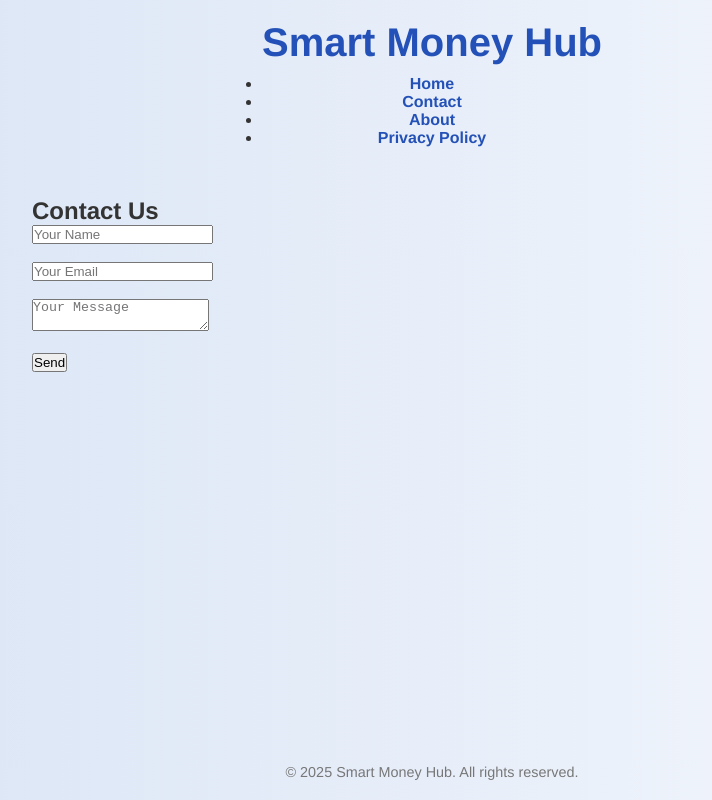
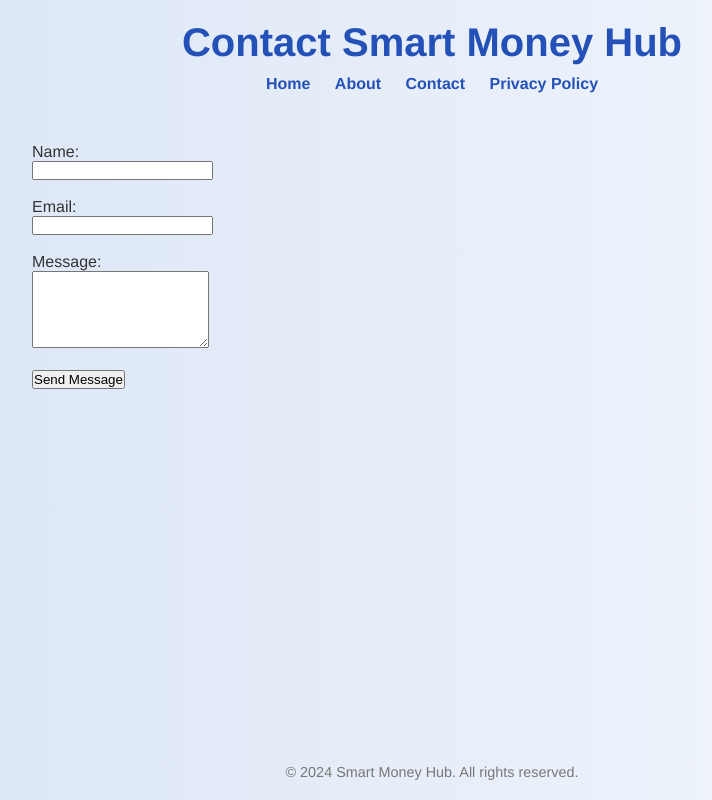
Before and after one commit to Mnrasheed2290/SmartMoneyHub-, a website: page contact.html in a window 1280 px wide. Shown: the whole page, without its empty margins (208-920 px from the left). Drawn offline with Linux system fonts and the light colour scheme.

Commit message:
Update contact.html

```diff
--- a/contact.html
+++ b/contact.html
@@ -2,41 +2,45 @@
 <html lang="en">
 <head>
   <meta charset="UTF-8">
-  <meta name="viewport" content="width=device-width, initial-scale=1">
-  <title>Contact Us - Smart Money Hub</title>
+  <meta name="viewport" content="width=device-width, initial-scale=1.0">
+  <meta name="description" content="Contact Smart Money Hub.">
+  <title>Contact Us | Smart Money Hub</title>
+
+  <!-- AdSense Activation Script -->
+  <script async src="https://pagead2.googlesyndication.com/pagead/js/adsbygoogle.js?client=ca-pub-7519055218598456" crossorigin="anonymous"></script>
+
   <link rel="stylesheet" href="style.css">
 </head>
 <body>
   <header>
-    <div class="container">
-      <h1>Smart Money Hub</h1>
-      <nav>
-        <ul>
-          <li><a href="index.html">Home</a></li>
-          <li><a href="contact.html">Contact</a></li>
-          <li><a href="about.html">About</a></li>
-          <li><a href="privacy-policy.html">Privacy Policy</a></li>
-        </ul>
-      </nav>
-    </div>
+    <h1>Contact Smart Money Hub</h1>
+    <nav>
+      <a href="index.html">Home</a>
+      <a href="about.html">About</a>
+      <a href="contact.html">Contact</a>
+      <a href="privacy-policy.html">Privacy Policy</a>
+    </nav>
   </header>
 
-  <main class="container">
-    <section class="hero">
-      <h2>Contact Us</h2>
-      <form name="contact" method="POST" data-netlify="true">
-        <input type="text" name="name" placeholder="Your Name" required><br><br>
-        <input type="email" name="email" placeholder="Your Email" required><br><br>
-        <textarea name="message" placeholder="Your Message" required></textarea><br><br>
-        <button type="submit" class="btn-primary">Send</button>
+  <main>
+    <section>
+      <form action="https://formspree.io/f/xvgazonp" method="POST">
+        <label for="name">Name:</label><br>
+        <input type="text" id="name" name="name" required><br><br>
+
+        <label for="email">Email:</label><br>
+        <input type="email" id="email" name="email" required><br><br>
+
+        <label for="message">Message:</label><br>
+        <textarea id="message" name="message" rows="5" required></textarea><br><br>
+
+        <button type="submit">Send Message</button>
       </form>
     </section>
   </main>
 
   <footer>
-    <div class="container">
-      <p>&copy; 2025 Smart Money Hub. All rights reserved.</p>
-    </div>
+    <p>&copy; 2024 Smart Money Hub. All rights reserved.</p>
   </footer>
 </body>
 </html>
```
